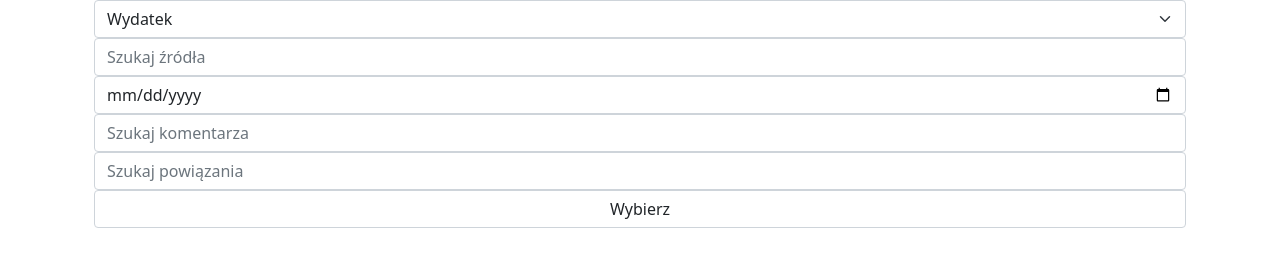
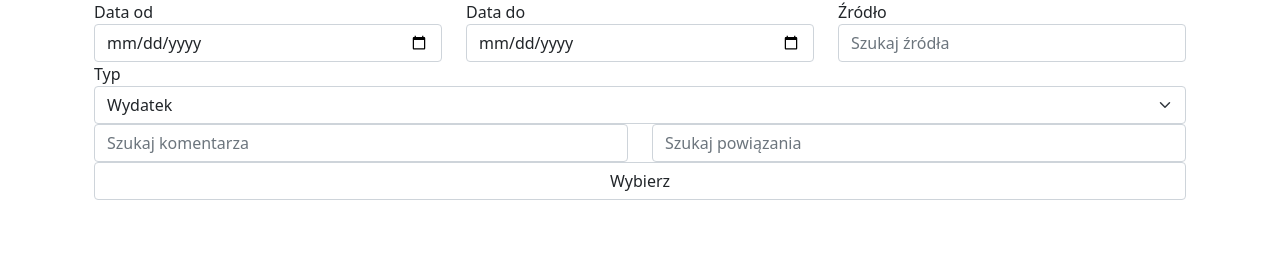
Before and after one commit to mwisniewski1991/budget_tracker, a Flask app: page /incexp/ in a window 1280 px wide. Shown: the part 252-519 px from the top of the page. Run offline with Flask 3, Linux system fonts and the light colour scheme; data that the repository does not hold is empty; parts of the project's set-up code (start-up, migrations or seed data) failed here and were passed over; some libraries are stand-ins or nearby versions.

Commit message:
Change layout. Add input date from.

```diff
--- a/website/app/blueprints/incexp/templates/incexp/home.html.jinja
+++ b/website/app/blueprints/incexp/templates/incexp/home.html.jinja
@@ -6,16 +6,41 @@
     <div  class="container ">
         <form class="form" hx-get="/incexp/owners-accounts" hx-target="this" hx-swap="afterbegin"  hx-trigger="load">
 
-        <select class="form-select" name="type-id">
-            <option value=1>Wydatek</option>
-            <option value=2>Dochód</option>
-        </select>
 
-        <input type="test"  class="form-control" placeholder="Szukaj źródła" name="source">
-        <input type="date"  class="form-control" placeholder="Wpisz datę" name="created_date_from">
+        <div class="row">
+            <div class="col">
+                <label for="created_date_from">Data od</label>
+                <input type="date"  class="form-control" placeholder="Wpisz datę" name="created_date_from">
+            </div>
+            <div class="col">
+                <label for="created_date_to">Data do</label>
+                <input type="date"  class="form-control" placeholder="Wpisz datę" name="created_date_to">
+            </div>
+            <div class="col">
+                <label for="source">Źródło</label>
+                <input type="text"  class="form-control" placeholder="Szukaj źródła" name="source">
+            </div>
+        </div>
 
-        <input type="text"  class="form-control" placeholder="Szukaj komentarza" name="comment">
-        <input type="text"  class="form-control" placeholder="Szukaj powiązania" name="connection">
+
+        <div class="row">
+            <div class="col">
+                <label for="type-ud">Typ</label>
+                <select class="form-select" name="type-id">
+                    <option value=1>Wydatek</option>
+                    <option value=2>Dochód</option>
+                </select>
+            </div>
+        </div>
+
+        <div class="row">
+            <div class="col">
+                <input type="text"  class="form-control" placeholder="Szukaj komentarza" name="comment">
+            </div>
+            <div class="col">
+                <input type="text"  class="form-control" placeholder="Szukaj powiązania" name="connection">
+            </div>
+        </div>
 
 
 
```
